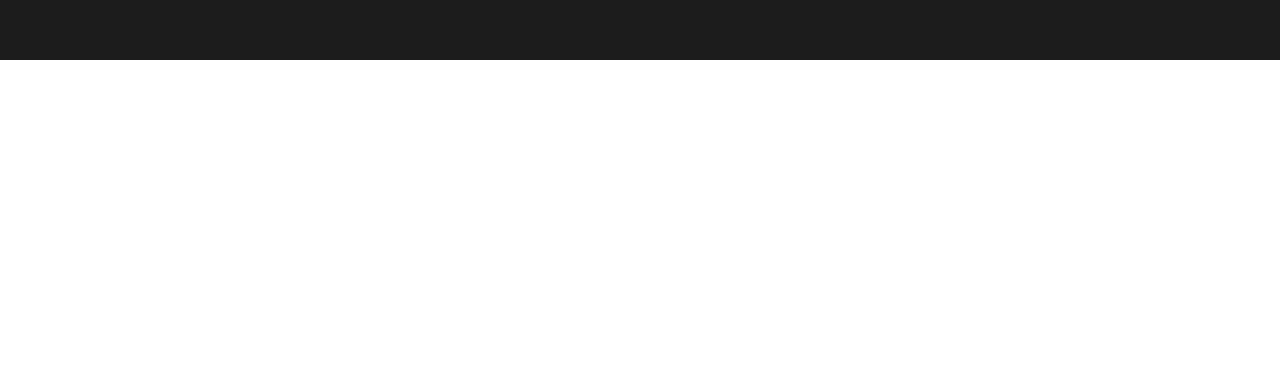
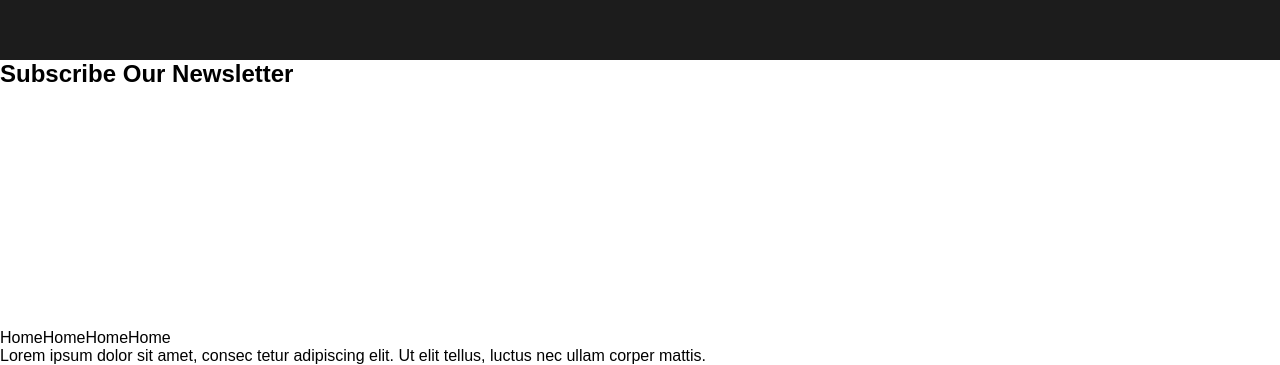
Before and after one commit to nargizsafarli/Intern-movie, a React (Vite) app: page /movie in a window 1280 px wide. Shown: the part 830-1195 px from the top of the page. Before the commit the page ends 890 px from the top, so only its background shows below. Built offline with nearby package versions, Linux system fonts and the light colour scheme; no server answers.

Commit message:
Footer section created

```diff
--- a/src/Components/Footer/Footer.jsx
+++ b/src/Components/Footer/Footer.jsx
@@ -0,0 +1,20 @@
+import React from 'react'
+import glubenLogo from "./assets/Gabung-Logo-1.png"
+
+function Footer() {
+  return (
+    <div>
+       <h2>Subscribe Our Newsletter</h2>
+       <img src={glubenLogo}/>
+       <div className='pages'>
+        <span>Home</span>
+        <span>Home</span>
+        <span>Home</span>
+        <span>Home</span>
+       </div>
+       <p>Lorem ipsum dolor sit amet, consec tetur adipiscing elit. Ut elit tellus, luctus nec ullam corper mattis.</p>
+    </div>
+  )
+}
+
+export default Footer
--- a/src/Pages/MoviePage.jsx
+++ b/src/Pages/MoviePage.jsx
@@ -1,12 +1,14 @@
 import React from 'react'
 import Navbar from '../Components/Navbar/Navbar'
 import Movie from '../Components/Movie/Movie'
+import Footer from '../Components/Footer/Footer'
 
 function MoviePage() {
   return (
     <div>
       <Navbar/>
       <Movie/>
+      <Footer/>
     </div>
   )
 }
```
Also changed, not shown: src/Components/Footer/assets/Gabung-Logo-1.png (added).
